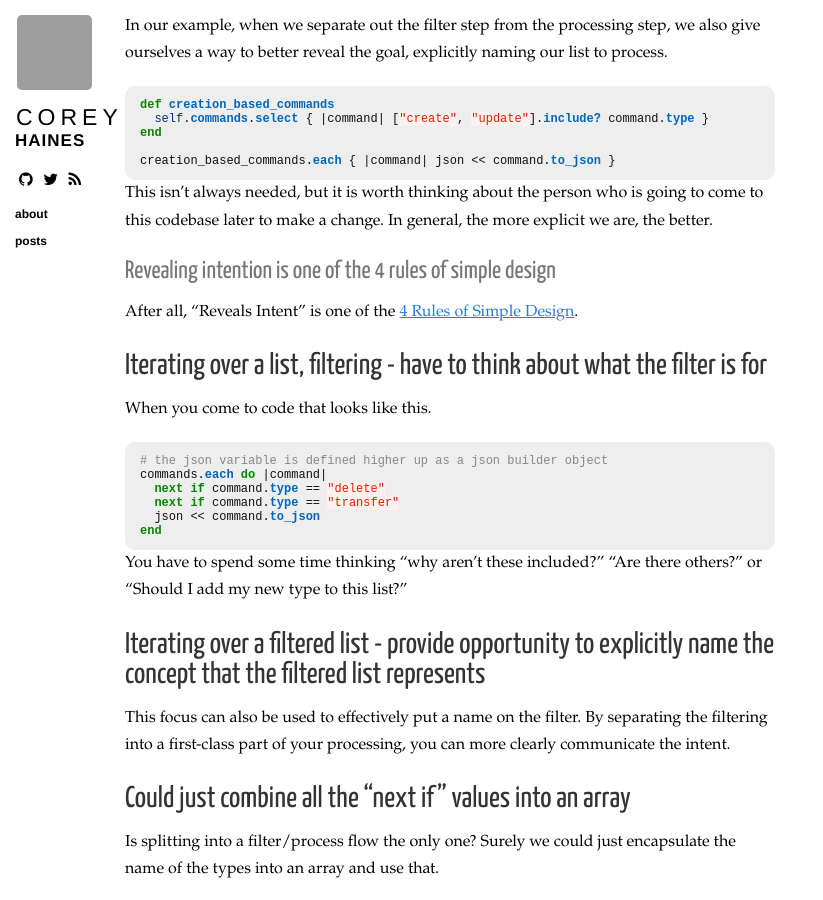
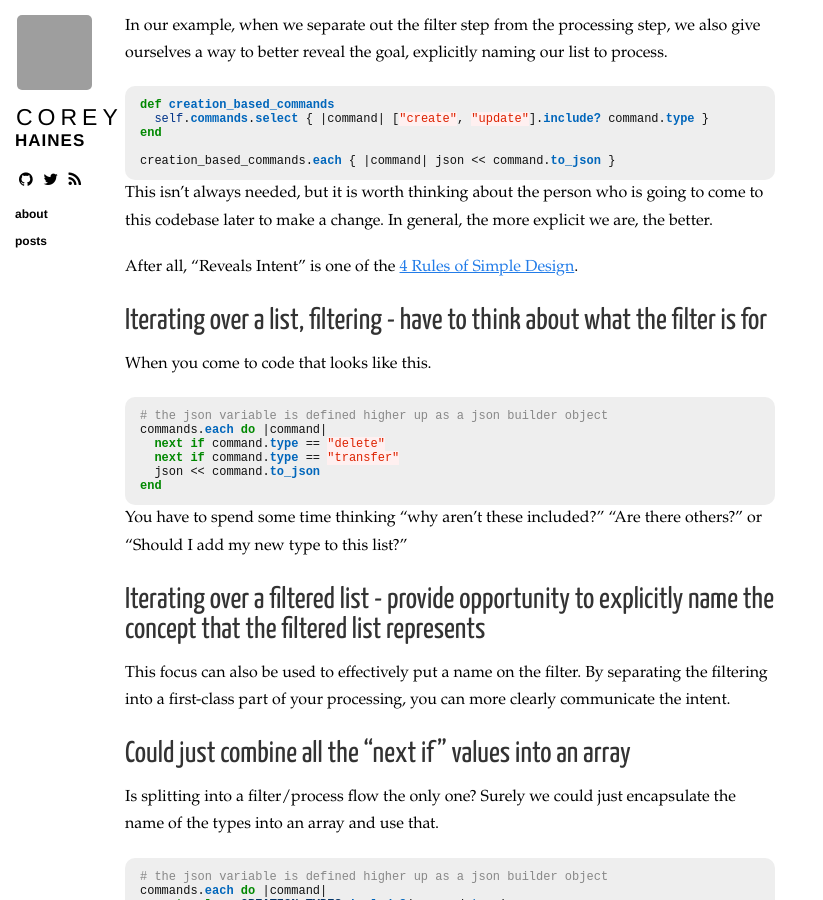
Before and after one commit to coreyhaines/coreyhaines.github.io, a Jekyll site: the page built from _posts/2013-09-22-iteration-styles.markdown, in a window 1280 px wide and 900 px high, scrolled down 4464 px. Shown: the whole window, without its empty margins (0-823 px from the left). Built offline with Jekyll 4.4.1, drawn with Linux system fonts in a browser that asks for light colours; nearby versions of some CDN libraries; Markdown is read by kramdown in place of the engine named in the settings; comment, search, counter and statistics services are not loaded; grey boxes are pictures that could not be loaded.

Commit message:
Remove unnecessary headline that duplicates paragraph content

```diff
--- a/_posts/2013-09-22-iteration-styles.markdown
+++ b/_posts/2013-09-22-iteration-styles.markdown
@@ -141,7 +141,6 @@ creation_based_commands.each { |command| json << command.to_json }
 {% endhighlight %}
 This isn't always needed, but it is worth thinking about the person who is going to come to this codebase later to make a change. In general, the more explicit we are, the better.
 
-### Revealing intention is one of the 4 rules of simple design
 After all, "Reveals Intent" is one of the [4 Rules of Simple Design](http://c2.com/cgi/wiki?XpSimplicityRules).
 
 ##Iterating over a list, filtering - have to think about what the filter is for
```
